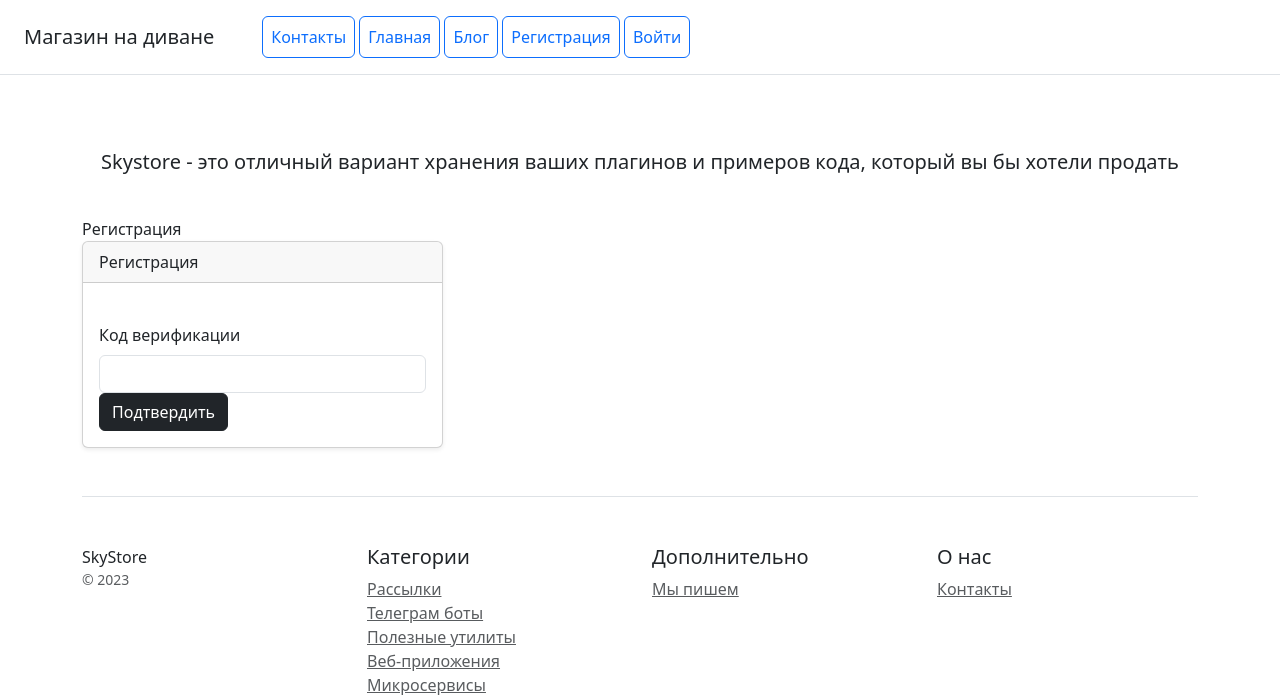
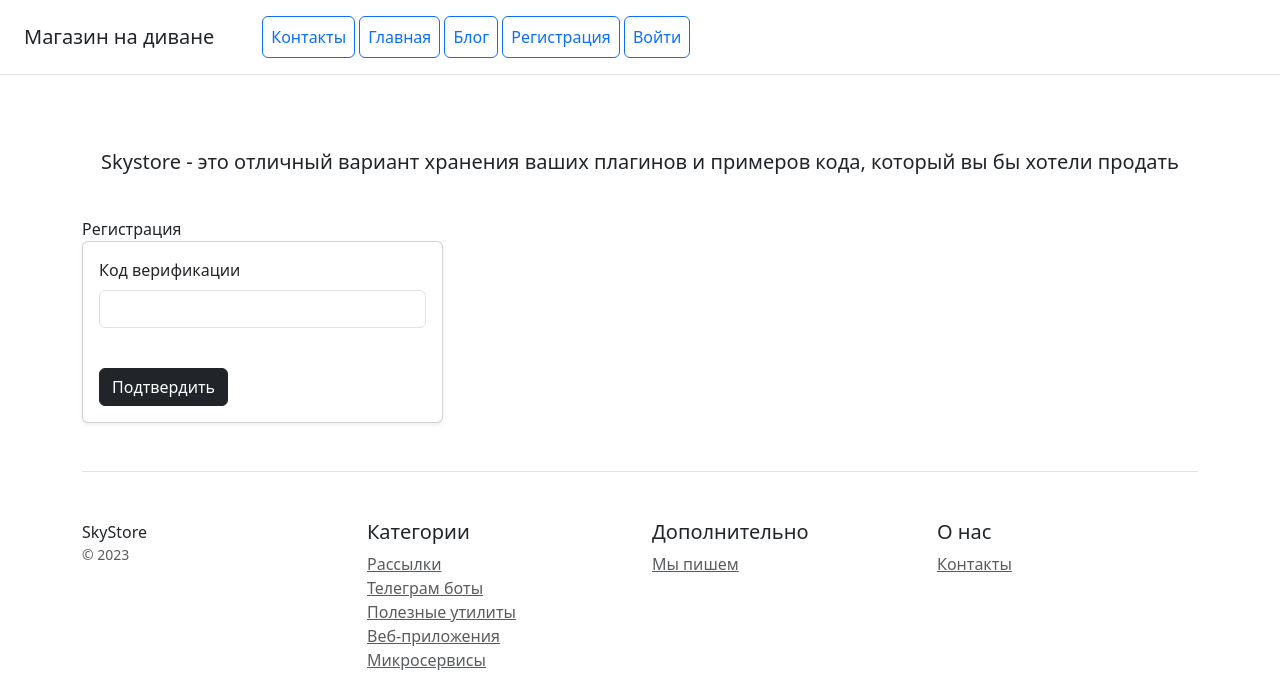
Before and after one commit to Kirill-Taras/Online_store, a Django app: page /users/confirm/ in a window 1280 px wide. Shown: the top 695 px of the page. Run offline with Django 5.2, Linux system fonts and the light colour scheme.

Commit message:
Не получается создать верификацию пользователя

```diff
--- a/users/models.py
+++ b/users/models.py
@@ -12,6 +12,7 @@ class User(AbstractUser):
     country = models.CharField(max_length=50, verbose_name="страна")
 
     token = models.CharField(max_length=100, verbose_name="Токен", **NULLABLE)
+    verification_code = models.CharField(max_length=10, verbose_name="код верификации", **NULLABLE)
 
     USERNAME_FIELD = 'email'
     REQUIRED_FIELDS = []
--- a/users/templates/users/confirm_registration.html
+++ b/users/templates/users/confirm_registration.html
@@ -6,14 +6,11 @@
         <div class="row row-cols-1 row-cols-sm-2 row-cols-md-3 g-3">
             <div class="col">
                 <div class="card shadow-sm">
-                    <div class="card-header mb-4">
-                        Регистрация
-                    </div>
                     <div class="card-body">
                         {% csrf_token %}
-                        <label class="form-label">Код верификации</label>
-                        <input type="password" name="verification_code" class="form-control"
-                               aria-describedby="passwordHelpBlock">
+                        <label for="verification_code" class="form-label">Код верификации</label>
+                        <input type="text" id="verification_code" name="verification_code" class="form-control mb-3">
+                        <br>
                         <button type="submit" class="btn btn-dark">Подтвердить</button>
                     </div>
                 </div>
--- a/users/urls.py
+++ b/users/urls.py
@@ -10,6 +10,6 @@ urlpatterns = [
     path('register/', RegisterUserView.as_view(), name='register'),
     path('login/', LoginView.as_view(template_name='users/login.html'), name='login'),
     path('logout/', LogoutView.as_view(), name='logout'),
-    path('confirm/', ConfirmRegisterView.as_view(template_name='users/confirm_registration.html'), name='confirm'),
+    path('confirm/', ConfirmRegisterView.as_view(), name='confirm'),
 
 ]
--- a/users/views.py
+++ b/users/views.py
@@ -43,7 +43,7 @@ class RegisterUserView(CreateView):
             subject=subjet,
             message=message,
             from_email=settings.EMAIL_HOST_USER,
-            recipient_list=[user.email,]
+            recipient_list=[user.email, ]
         )
         user.save()
 
```
Also changed, not shown: requirements.txt (+22 -0 lines).
